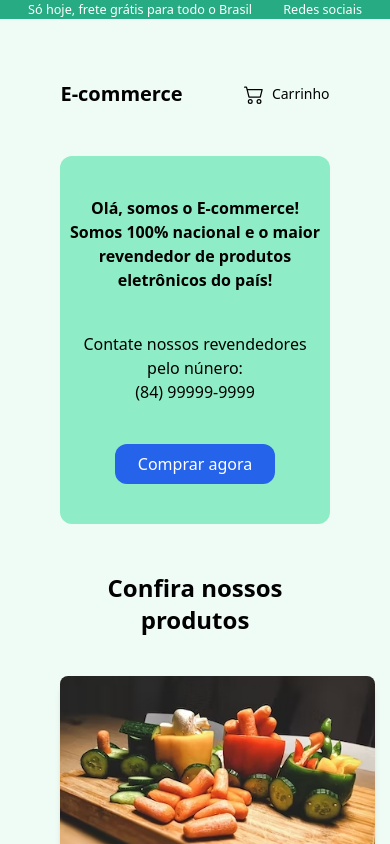
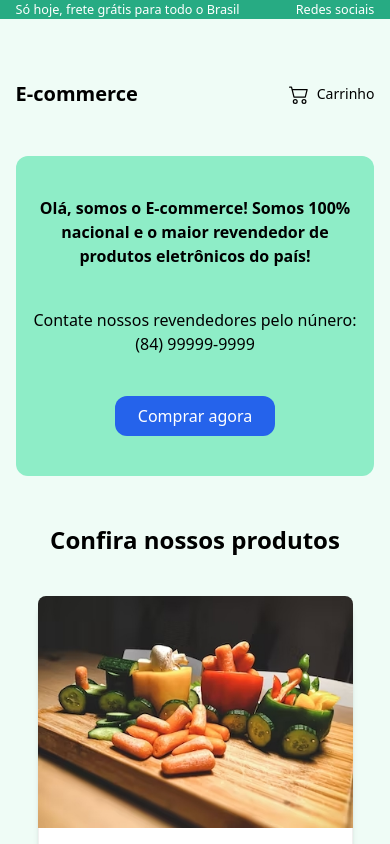
Before and after one commit to lucasptcastro/e-commerce, a Next.js app: page / in a window 390 px wide. Shown: the top 844 px of the page. Built offline with nearby package versions, Linux system fonts and the light colour scheme.

Commit message:
✨ feat: added responsive screen

```diff
--- a/tailwind.config.js
+++ b/tailwind.config.js
@@ -21,6 +21,7 @@ module.exports = {
     },
     screens: {
       phones: { min: "320px", max: "480px" },
+      responsive: { max: "761px" },
     },
   },
   plugins: [],
```
